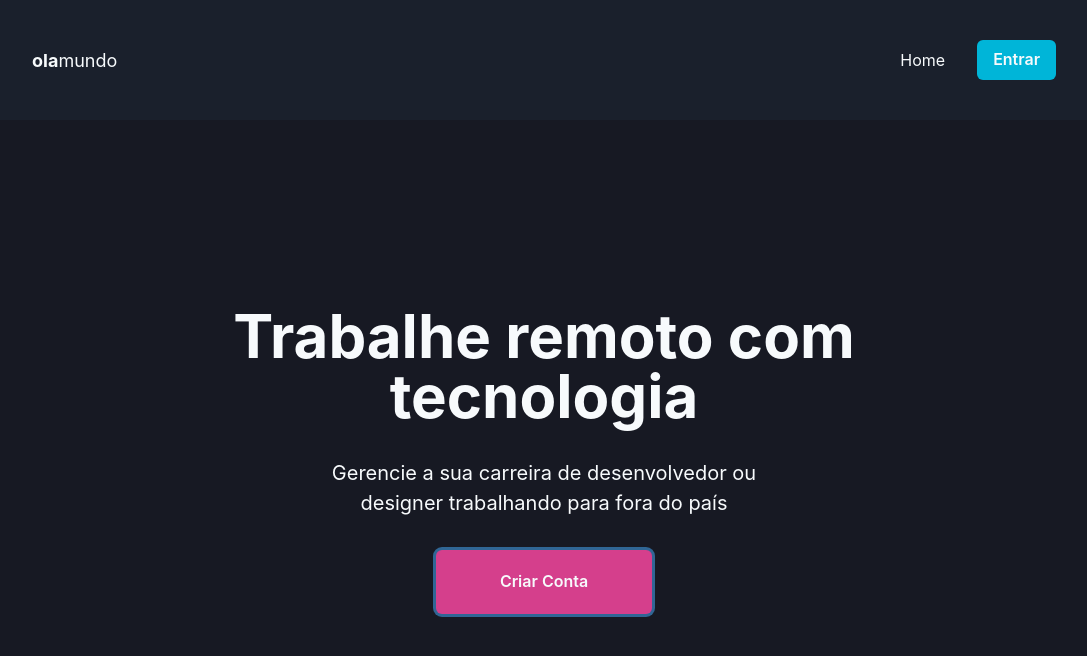
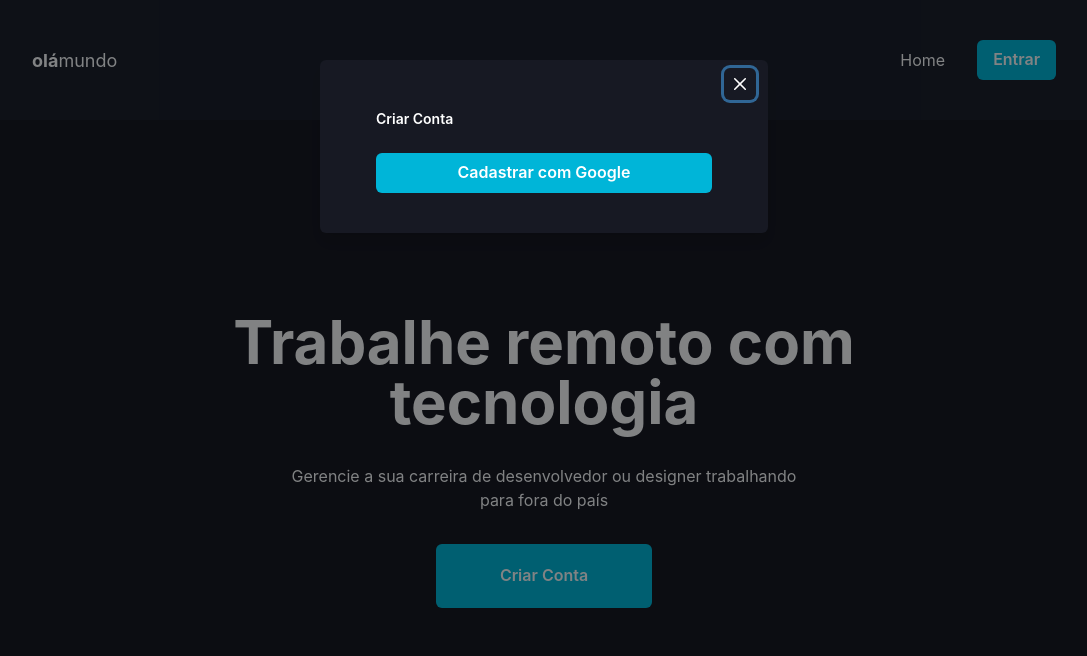
Before and after one commit to fischerafael/ola-mundo, a Next.js app: page / in a window 1280 px wide. Both pictures are taken after a click on the button "Criar Conta". Shown: the top 656 px of the page, without its empty margins (96-1183 px from the left). Built offline with nearby package versions, Linux system fonts and the light colour scheme.

Commit message:
several changes

```diff
--- /dev/null
+++ b/src/components/organisms/CustomModal/index.tsx
@@ -0,0 +1,24 @@
+import { Text } from "@chakra-ui/layout";
+import {
+    Modal,
+    ModalBody,
+    ModalCloseButton,
+    ModalContent,
+    ModalHeader,
+    ModalOverlay,
+} from "@chakra-ui/modal";
+
+export const CustomModal = ({ isOpen, onClose, children }) => {
+    return (
+        <Modal isOpen={isOpen} onClose={onClose}>
+            <ModalOverlay />
+            <ModalContent bg="gray.900" color="white" p="8">
+                <ModalHeader fontSize="sm">Criar Conta</ModalHeader>
+                <ModalCloseButton />
+                <ModalBody display="flex" flexDir="column" w="full">
+                    {children}
+                </ModalBody>
+            </ModalContent>
+        </Modal>
+    );
+};
--- a/src/components/organisms/Header/index.tsx
+++ b/src/components/organisms/Header/index.tsx
@@ -21,7 +21,7 @@ export const Header = () => (
         >
             <Text fontSize="lg">
                 <Text as="span" fontWeight="bold">
-                    ola
+                    olá
                 </Text>
                 mundo
             </Text>
--- a/src/components/templates/PublicPage.tsx
+++ b/src/components/templates/PublicPage.tsx
@@ -1,6 +1,12 @@
-import { VStack, Text, Button } from "@chakra-ui/react";
+import { VStack } from "@chakra-ui/react";
+import { ReactElement } from "react";
 
-export const PublicTemplate = ({ header }) => (
+interface Props {
+    header: ReactElement;
+    main: ReactElement;
+}
+
+export const PublicTemplate = ({ header, main }: Props) => (
     <>
         {header}
 
@@ -14,37 +20,7 @@ export const PublicTemplate = ({ header }) => (
             spacing="8"
             px="4"
         >
-            <VStack
-                maxW="container.lg"
-                py="8"
-                spacing="8"
-                w="full"
-                justify="center"
-            >
-                <Text
-                    fontSize="6xl"
-                    fontWeight="bold"
-                    maxW="container.sm"
-                    textAlign="center"
-                    lineHeight="1"
-                >
-                    Trabalhe remoto com tecnologia
-                </Text>
-
-                <Text fontSize="xl" maxW="lg" textAlign="center">
-                    Gerencie a sua carreira de desenvolvedor ou designer
-                    trabalhando para fora do país
-                </Text>
-                <Button
-                    size="md"
-                    bg="pink.500"
-                    px="16"
-                    py="8"
-                    _hover={{ bg: "cyan.500" }}
-                >
-                    Criar Conta
-                </Button>
-            </VStack>
+            {main}
         </VStack>
     </>
 );
--- a/src/pages/PublicHome.tsx
+++ b/src/pages/PublicHome.tsx
@@ -1,4 +1,52 @@
+import { VStack, Text, Button, useDisclosure } from "@chakra-ui/react";
+import { PublicTemplate } from "../components/templates/PublicPage";
 import { Header } from "../components/organisms";
-import { PublicTemplate } from "../components/templates/PublicPage";
+import { CustomModal } from "../components/organisms/CustomModal";
 
-export const PagePublicHome = () => <PublicTemplate header={<Header />} />;
+export const PagePublicHome = () => {
+    const { isOpen, onOpen, onClose } = useDisclosure();
+    return (
+        <>
+            <PublicTemplate
+                header={<Header />}
+                main={
+                    <VStack
+                        maxW="container.lg"
+                        py="8"
+                        spacing="8"
+                        w="full"
+                        justify="center"
+                    >
+                        <Text
+                            fontSize="6xl"
+                            fontWeight="bold"
+                            maxW="container.sm"
+                            textAlign="center"
+                            lineHeight="1"
+                        >
+                            Trabalhe remoto com tecnologia
+                        </Text>
+
+                        <Text maxW="lg" textAlign="center">
+                            Gerencie a sua carreira de desenvolvedor ou designer
+                            trabalhando para fora do país
+                        </Text>
+                        <Button
+                            size="md"
+                            bg="cyan.500"
+                            px="16"
+                            py="8"
+                            _hover={{ bg: "pink.500" }}
+                            onClick={onOpen}
+                        >
+                            Criar Conta
+                        </Button>
+                    </VStack>
+                }
+            />
+            <CustomModal isOpen={isOpen} onClose={onClose}>
+                <Button bg="cyan.500">Cadastrar com Google</Button>
+            </CustomModal>
+        </>
+    );
+};
```
Also changed, not shown: package.json (+2 -9 lines), 1 other file (tests, documents, lock files or other folders).
